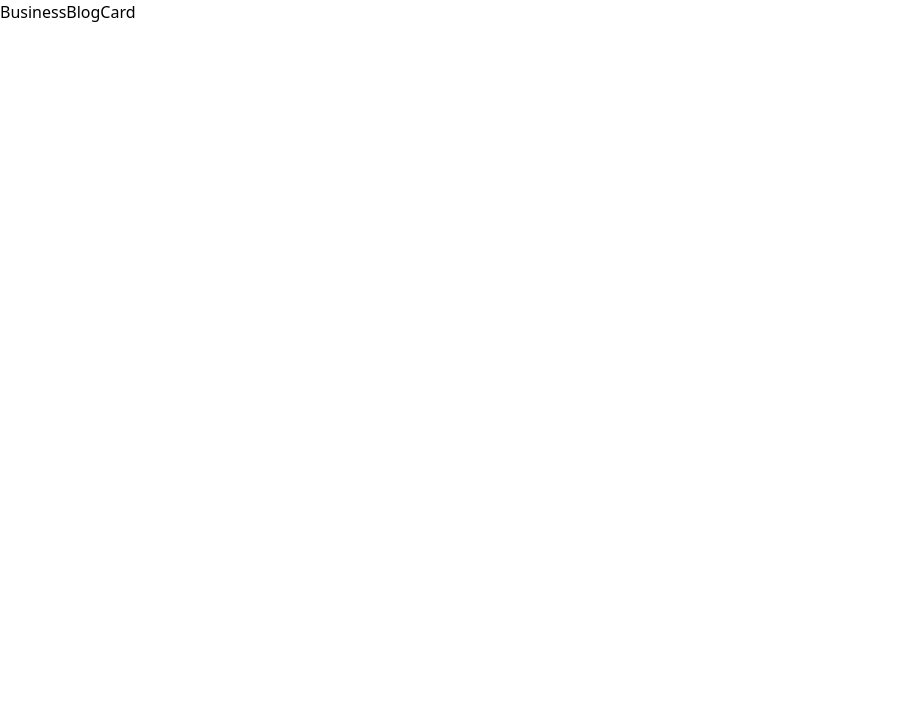
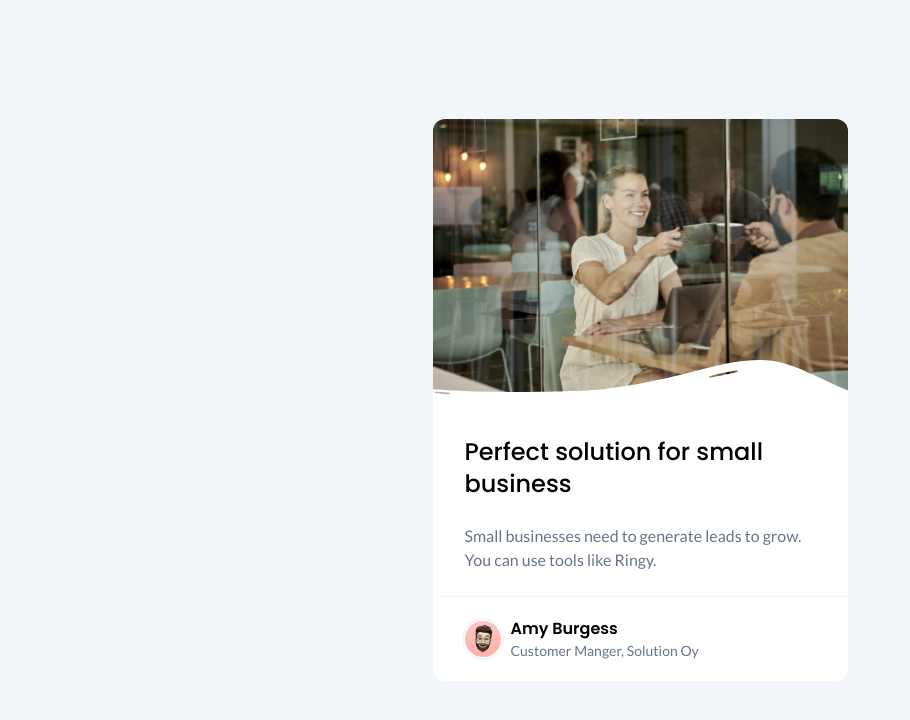
Before and after one commit to brayanpesantes/dev-challenges-practice, a Next.js app: page /business-blog-card in a window 1280 px wide. Shown: the top 720 px of the page, without its empty margins (0-910 px from the left). Built offline with nearby package versions, Linux system fonts and the light colour scheme.

Commit message:
add structure and add design

```diff
--- a/src/app/business-blog-card/page.tsx
+++ b/src/app/business-blog-card/page.tsx
@@ -1,5 +1,51 @@
+import Image from "next/image";
 import React from "react";
 
 export default function BusinessBlogCard() {
-  return <main className="w-screen h-screen">BusinessBlogCard</main>;
+  return (
+    <main className="w-screen h-screen font-lato flex items-center justify-center bg-business-100 overflow-x-hidden">
+      <article className="w-[415px] mx-auto bg-white rounded-xl">
+        <div className="relative ">
+          <Image
+            src="/images/hero-image-business-card.png"
+            alt="hero Business"
+            width={415}
+            height={240}
+            className="rounded-t-xl object-cover"
+          />
+          <div className="bg-overlay-business absolute left-0 w-full h-9 bottom-0"></div>
+        </div>
+        <div className="mt-[40px] px-8 pb-6">
+          <h1 className="font-poppins text-2xl font-medium">
+            Perfect solution for small business
+          </h1>
+          <p className="text-base mt-6 text-business-200">
+            Small businesses need to generate leads to grow. You can use tools
+            like Ringy.
+          </p>
+        </div>
+        <header className="py-5 px-8 border-t border-t-business-100">
+          <div className="flex flex-row gap-2.5 items-center">
+            <div className="ring-2 ring-offset-1 ring-business-100 rounded-full">
+              <Image
+                src={"/images/avatar-image-business-card.png"}
+                alt="avatar business "
+                width={36}
+                height={36}
+                className="rounded-full"
+              />
+            </div>
+            <div className="">
+              <h2 className="text-base font-poppins font-semibold">
+                Amy Burgess
+              </h2>
+              <p className="text-sm text-business-200">
+                Customer Manger, Solution Oy
+              </p>
+            </div>
+          </div>
+        </header>
+      </article>
+    </main>
+  );
 }
```
